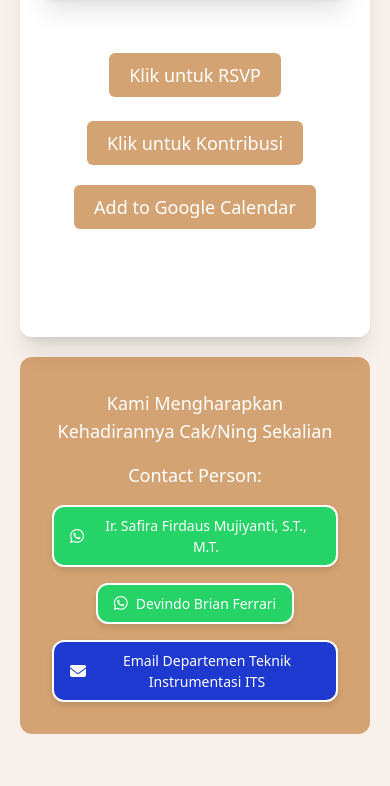
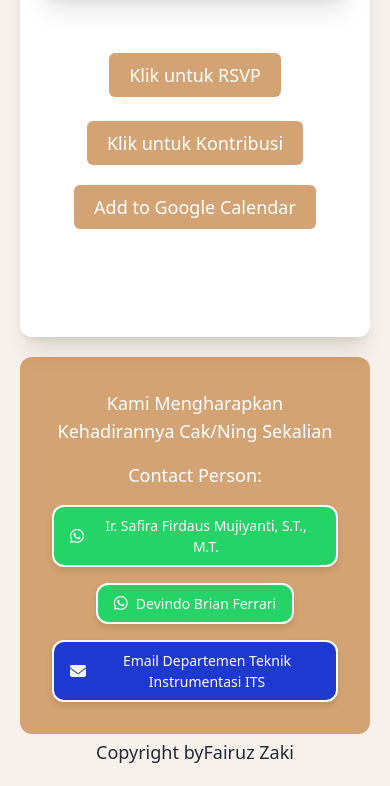
Before and after one commit to zakruzz/gathering-inst, a plain HTML site: page index.html in a window 390 px wide. Shown: the part 2459-3245 px from the top of the page. Before the commit the page ends 3213 px from the top, so only its background shows below. Drawn offline with nearby package versions, Linux system fonts and the light colour scheme; a web font is replaced by a local one.

Commit message:
Update index.html

```diff
--- a/index.html
+++ b/index.html
@@ -282,6 +282,7 @@
                         Email Departemen Teknik Instrumentasi ITS
                     </a>
             </div>
+            <p class="text-lg md:text-xl mt-1">Copyright by<a href="https://www.linkedin.com/in/ahmad-fairuz-zaki-widyatna-a8a459296/">Fairuz Zaki</a></p>
     </div>
     <script>
         console.log("Script loaded, initializing envelope, countdown, and GSAP animations");
```
